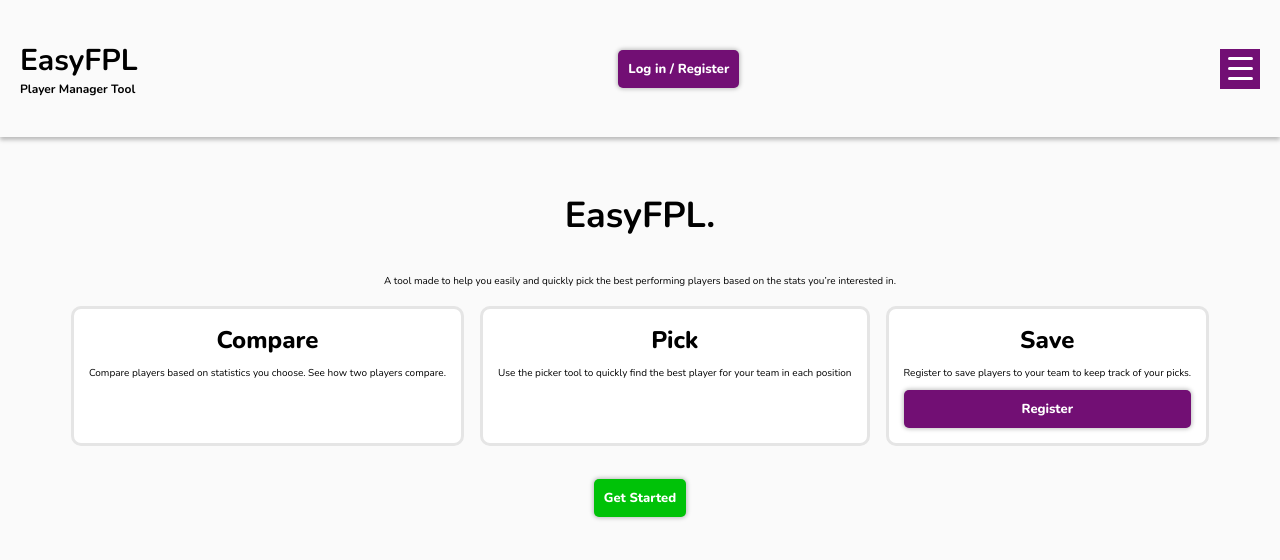
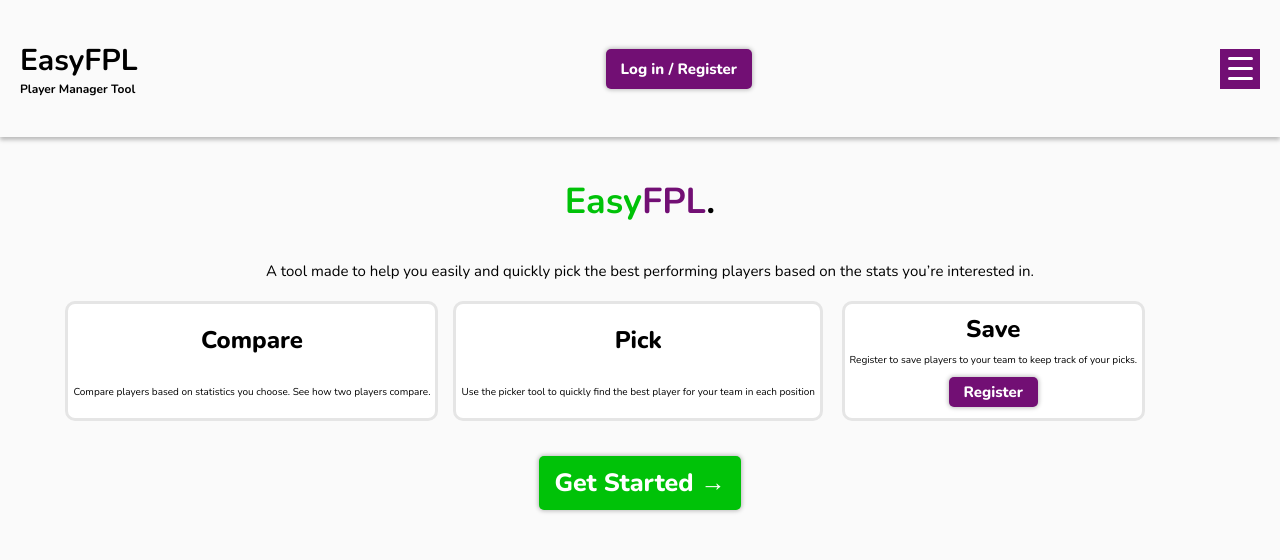
Before and after one commit to maslenm/easyfpl, a React (Create React App) app in the folder client/: page / in a window 1280 px wide. Shown: the top 560 px of the page. Built offline with nearby package versions, Linux system fonts and the light colour scheme.

Commit message:
updated landing page layout and styling based on design

```diff
--- a/client/src/components/Landing.js
+++ b/client/src/components/Landing.js
@@ -3,7 +3,11 @@ import { Link } from "react-router-dom";
 const Landing = () => (
   <>
     <header className="landing-header">
-      <h1 className="landing-header__title">EasyFPL.</h1>
+      <h1 className="landing-header__title heading-1">
+        Easy
+        <span className="landing-header__title--purple">FPL</span>
+        <span className="landing-header__title--black">.</span>
+      </h1>
     </header>
 
     <section className="landing-content">
@@ -11,10 +15,11 @@ const Landing = () => (
         A tool made to help you easily and quickly pick the best performing
         players based on the stats you’re interested in.
       </p>
-
       <div className="feature-cards">
         <div className="feature-card">
-          <header className="feature-card__title">Compare</header>
+          <header className="feature-card__title">
+            <h2 className="heading-2">Compare</h2>
+          </header>
           <p className="feature-card__text-content">
             Compare players based on statistics you choose. See how two players
             compare.
@@ -22,7 +27,9 @@ const Landing = () => (
         </div>
 
         <div className="feature-card">
-          <header className="feature-card__title">Pick</header>
+          <header className="feature-card__title">
+            <h2 className="heading-2">Pick</h2>
+          </header>
           <p className="feature-card__text-content">
             Use the picker tool to quickly find the best player for your team in
             each position
@@ -30,7 +37,9 @@ const Landing = () => (
         </div>
 
         <div className="feature-card">
-          <header className="feature-card__title">Save</header>
+          <header className="feature-card__title">
+            <h2 className="heading-2">Save</h2>
+          </header>
           <p className="feature-card__text-content">
             Register to save players to your team to keep track of your picks.
           </p>
@@ -40,8 +49,8 @@ const Landing = () => (
         </div>
       </div>
       <div className="start-cta">
-        <Link to="/Login" role="button" className="btn btn--start">
-          Get Started
+        <Link to="/Home" role="button" className="btn btn--start">
+          Get Started &rarr;
         </Link>
       </div>
     </section>
--- a/client/src/index.scss
+++ b/client/src/index.scss
@@ -10,6 +10,7 @@
 @import "styles/components/buttons";
 @import "styles/components/nav-btn";
 @import "styles/components/feature-cards";
+@import "styles/components/heading";
 
 @import "styles/layout/header";
 @import "styles/layout/container";
@@ -26,6 +27,7 @@ body {
   //   sans-serif;
   -webkit-font-smoothing: antialiased;
   -moz-osx-font-smoothing: grayscale;
+  background-color: $color-canvas;
 }
 
 code {
--- a/client/src/styles/base/_base.scss
+++ b/client/src/styles/base/_base.scss
@@ -8,10 +8,3 @@ body {
   font-weight: $font-weight-regular;
   color: $color-black;
 }
-
-.container {
-  // display: grid;
-  // grid-template-rows: 100vh;
-  // height: 100vh;
-  background-color: $color-canvas;
-}
--- a/client/src/styles/base/_typography.scss
+++ b/client/src/styles/base/_typography.scss
@@ -1,7 +1,11 @@
 .btn {
   font-family: $font-primary;
-  font-size: 1.3rem;
+  font-size: 1.5rem;
   font-weight: $font-weight-xbold;
+
+  &--start {
+    font-size: 2.5rem;
+  }
 }
 
 .landing-header {
@@ -10,13 +14,23 @@
   }
 }
 
+.landing-content {
+  &__text-description {
+    font-size: 1.5rem;
+  }
+}
+
 .feature-card {
-  &__title {
-    font-size: 2.4rem;
-    font-weight: $font-weight-xbold;
-  }
-
   &__text-content {
     font-size: 1rem;
   }
 }
+
+.heading-1 {
+  font-size: 3.6rem;
+  font-weight: $font-weight-bold;
+}
+.heading-2 {
+  font-size: 2.4rem;
+  font-weight: $font-weight-xbold;
+}
--- a/client/src/styles/components/_buttons.scss
+++ b/client/src/styles/components/_buttons.scss
@@ -5,7 +5,7 @@
   box-shadow: 0px 0px 4px 1px rgba(0, 0, 0, 0.25);
   border-radius: 5px;
   border: none;
-  padding: 1rem 1rem;
+  padding: 1rem 1.5rem;
   cursor: pointer;
 
   &--login-register {
@@ -18,6 +18,10 @@
     display: block;
     color: $color-white;
     background-color: $color-purple-primary;
+    width: fit-content;
+    padding: 0.5rem 1.5rem;
+    margin: 0.2rem;
+    place-self: center;
   }
   &--start {
     display: block;
--- a/client/src/styles/components/_feature-cards.scss
+++ b/client/src/styles/components/_feature-cards.scss
@@ -1,15 +1,35 @@
 .feature-cards {
-  display: flex;
+  display: grid;
+  grid-template-columns: repeat(3, 1fr);
   justify-content: center;
+  margin: 0;
+  padding: 1rem;
+  grid-gap: 1.5rem;
 }
 .feature-card {
+  display: grid;
+  grid-template-columns: 1fr min-content;
   box-sizing: border-box;
   border: solid #e5e5e5;
   border-radius: 10px;
-  min-width: 13rem;
+  min-width: 12rem;
   max-width: fit-content;
-  min-height: 13rem;
-  margin: 0.8rem;
-  padding: 1.5rem;
+  min-height: 12rem;
+  max-height: fit-content;
+  margin: 0;
+  padding: 0.5rem;
   background-color: $color-white;
+
+  &__title {
+    grid-column-start: 1;
+    grid-column-end: 3;
+    place-self: center;
+  }
+
+  &__text-content {
+    grid-column-start: 1;
+    grid-column-end: 3;
+    place-self: center;
+    margin: 0;
+  }
 }
--- /dev/null
+++ b/client/src/styles/components/_heading.scss
@@ -0,0 +1,4 @@
+.heading-2 {
+  margin: 0;
+  padding: 0;
+}
--- a/client/src/styles/layout/_main.scss
+++ b/client/src/styles/layout/_main.scss
@@ -1,6 +1,6 @@
 .main {
   display: grid;
-  grid-template-rows: min-content;
+  grid-template-rows: 1fr;
   grid-template-columns:
     1fr repeat(8, minmax(min-content, 14rem))
     1fr;
--- a/client/src/styles/pages/_landing.scss
+++ b/client/src/styles/pages/_landing.scss
@@ -1,20 +1,41 @@
 .landing-header {
+  grid-row-start: 1;
+  grid-row-end: 2;
   grid-column-start: 5;
   grid-column-end: 7;
-  justify-self: center;
+  padding: 1rem;
 
   &__title {
+    padding: 0;
+    margin: 0;
+    text-align: center;
     border: none;
+    color: $color-green-primary;
+
+    &--purple {
+      color: $color-purple-primary;
+    }
+    &--black {
+      color: $color-black;
+    }
   }
 }
 
 .landing-content {
+  grid-row-start: 2;
+  grid-row-end: 3;
   grid-column-start: 1;
   grid-column-end: -1;
+  padding: 1.5rem;
   justify-self: center;
   text-align: center;
+
+  &__text-description {
+    margin: 0;
+    padding: 1rem;
+    width: 100%;
+  }
 }
-
 .start-cta {
   display: inline-block;
   margin: 2.5rem;
```
